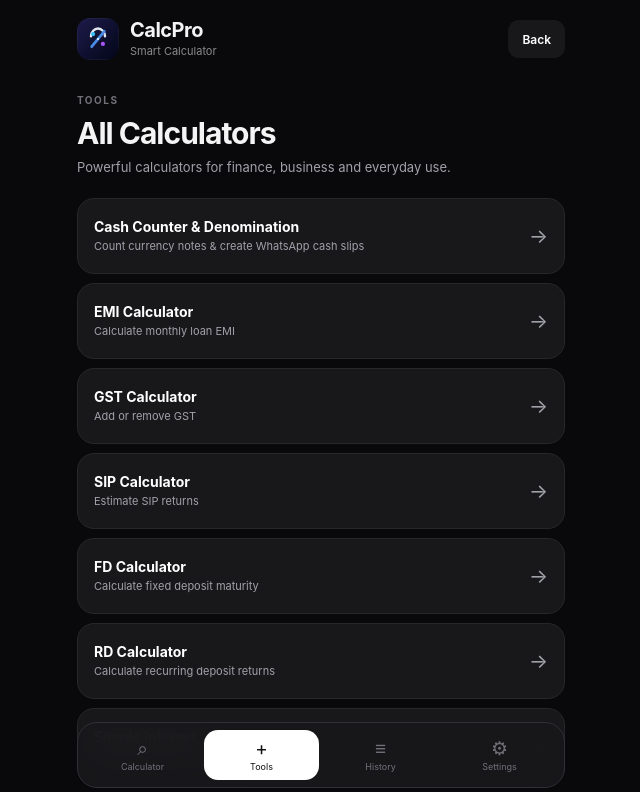
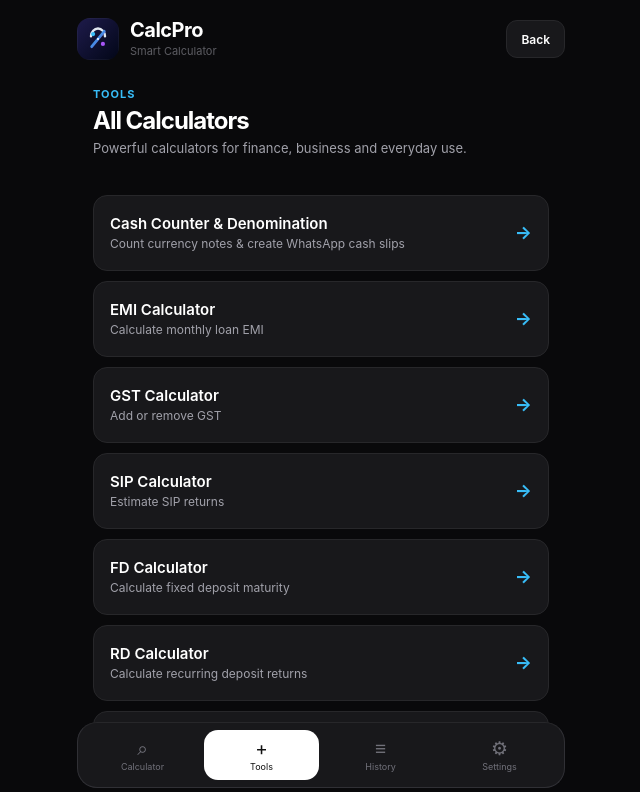
Before and after one commit to sameerkhan86926-a11y/calcpro, a Next.js app: page /calcpro/tools in a window 1280 px wide. Shown: the top 792 px of the page, without its empty margins (319-959 px from the left). Built offline with nearby package versions, Linux system fonts and the light colour scheme; no server answers.

Commit message:
Update page.tsx

```diff
--- a/app/tools/page.tsx
+++ b/app/tools/page.tsx
@@ -69,7 +69,6 @@ const tools = [
 export default function ToolsPage() {
   const [dark, setDark] = useState(true);
 
-  // Sync theme with localStorage
   useEffect(() => {
     const savedTheme = localStorage.getItem("calcpro-theme");
     if (savedTheme !== null) {
@@ -77,51 +76,108 @@ export default function ToolsPage() {
     }
   }, []);
 
+  const themeColors = {
+    bg: dark ? "#09090b" : "#f8fafc",
+    cardBg: dark ? "#18181b" : "#ffffff",
+    cardBorder: dark ? "#27272a" : "#e2e8f0",
+    textPrimary: dark ? "#ffffff" : "#0f172a",
+    textSecondary: dark ? "#a1a1aa" : "#64748b",
+    accent: dark ? "#38bdf8" : "#0284c7",
+  };
+
   return (
-    <main className={`app ${dark ? "dark" : "light"} tools-page`}>
+    <main
+      className={`app ${dark ? "dark" : "light"} tools-page`}
+      style={{
+        backgroundColor: themeColors.bg,
+        color: themeColors.textPrimary,
+        minHeight: "100dvh",
+        paddingBottom: "90px",
+      }}
+    >
       <header className="app-header">
         <div className="brand">
           <div className="brand-icon"></div>
-
           <div>
-            <h1>CalcPro</h1>
-            <p>Smart Calculator</p>
+            <h1 style={{ color: themeColors.textPrimary }}>CalcPro</h1>
+            <p style={{ color: themeColors.textSecondary }}>Smart Calculator</p>
           </div>
         </div>
 
-        <Link href="/" className="back-button">
+        <Link
+          href="/"
+          className="back-button"
+          style={{
+            color: themeColors.textPrimary,
+            border: `1px solid ${themeColors.cardBorder}`,
+            background: themeColors.cardBg,
+          }}
+        >
           Back
         </Link>
       </header>
 
-      <section className="tools-heading">
-        <span>TOOLS</span>
-
-        <h2>All Calculators</h2>
-
-        <p>
+      <section className="tools-heading" style={{ padding: "0 16px", marginTop: "12px" }}>
+        <span style={{ color: themeColors.accent, fontSize: "11px", fontWeight: "700", letterSpacing: "1px" }}>
+          TOOLS
+        </span>
+        <h2 style={{ color: themeColors.textPrimary, fontSize: "24px", margin: "4px 0" }}>
+          All Calculators
+        </h2>
+        <p style={{ color: themeColors.textSecondary, fontSize: "13px", margin: 0 }}>
           Powerful calculators for finance, business and everyday use.
         </p>
       </section>
 
-      <section className="tools-list">
+      <section
+        className="tools-list"
+        style={{
+          display: "flex",
+          flexDirection: "column",
+          gap: "10px",
+          padding: "16px",
+        }}
+      >
         {tools.map((tool) => (
           <Link
             key={tool.name}
             href={tool.href}
             className="tool-card"
+            style={{
+              backgroundColor: themeColors.cardBg,
+              border: `1px solid ${themeColors.cardBorder}`,
+              borderRadius: "14px",
+              padding: "14px 16px",
+              display: "flex",
+              justifyContent: "space-between",
+              alignItems: "center",
+              textDecoration: "none",
+              boxShadow: dark ? "none" : "0 2px 4px rgba(0,0,0,0.04)",
+            }}
           >
             <div>
-              <h3>{tool.name}</h3>
-              <p>{tool.description}</p>
+              <h3 style={{ color: themeColors.textPrimary, fontSize: "15px", margin: "0 0 3px 0", fontWeight: "600" }}>
+                {tool.name}
+              </h3>
+              <p style={{ color: themeColors.textSecondary, fontSize: "12px", margin: 0 }}>
+                {tool.description}
+              </p>
             </div>
 
-            <span className="tool-arrow">→</span>
+            <span style={{ color: themeColors.accent, fontSize: "18px", fontWeight: "bold" }}>
+              →
+            </span>
           </Link>
         ))}
       </section>
 
-      <nav className="bottom-nav">
+      <nav
+        className="bottom-nav"
+        style={{
+          backgroundColor: themeColors.cardBg,
+          borderTop: `1px solid ${themeColors.cardBorder}`,
+        }}
+      >
         <Link href="/" className="nav-item">
           <span>⌕</span>
           <small>Calculator</small>
```
